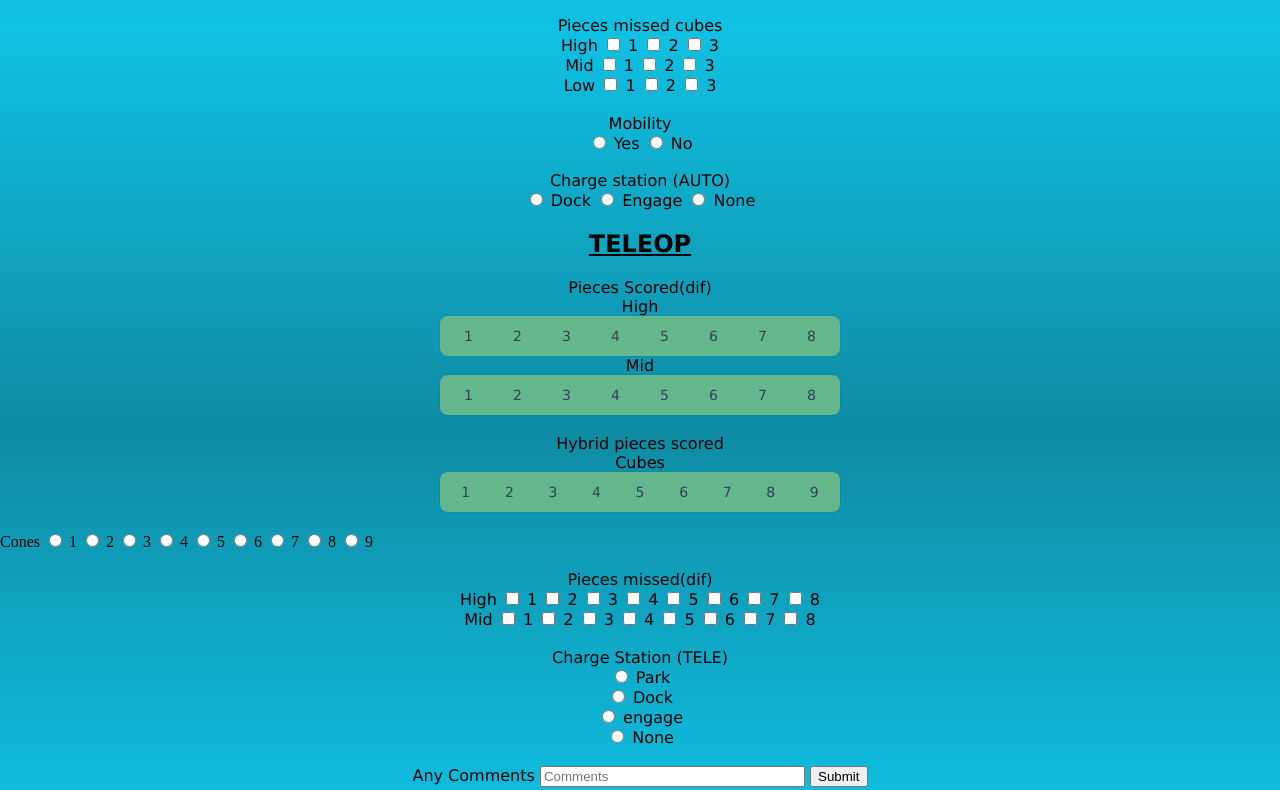
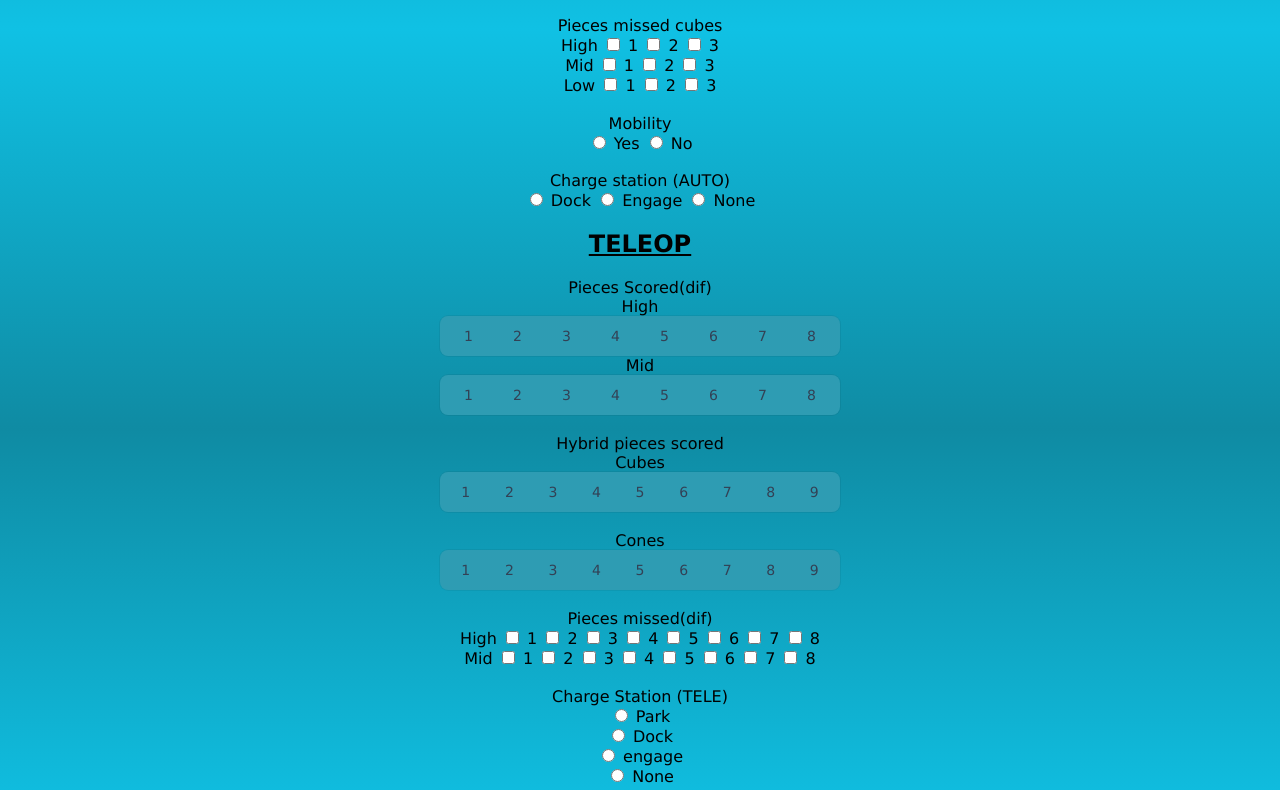
Before and after one commit to Nal3/robotics-scouting-app, a plain HTML site: page robotics_fornt/index.html in a window 1280 px wide. Shown: the part 1171-1961 px from the top of the page. Drawn offline with Linux system fonts and the light colour scheme.

Commit message:
Cones is connected to cubes

```diff
--- a/robotics_fornt/index.html
+++ b/robotics_fornt/index.html
@@ -99,7 +99,7 @@ style="background-image: linear-gradient(#0f8ba3,#10c1e4,#0f8ba3);"
                 </label>
 
                 <label for="No show" class="radio">
-                    <input type="radio" name="entry.55067001" id="NoShowButton" value="No show">
+                    <input type="radio" name="entry.55067001" id="No show" value="No show">
                     <span class="name">No show</span>
                 </label>
             </div>
@@ -109,7 +109,8 @@ style="background-image: linear-gradient(#0f8ba3,#10c1e4,#0f8ba3);"
 
             <h2
                 style="text-align: center; font-family: 'Lucida Sans', 'Lucida Sans Regular', 'Lucida Grande', 'Lucida Sans Unicode', Geneva, Verdana, sans-serif;">
-                <u> Auto</u></h2>
+                <u> Auto</u>
+            </h2>
 
         </div>
 
@@ -382,7 +383,8 @@ style="background-image: linear-gradient(#0f8ba3,#10c1e4,#0f8ba3);"
 
         <h2
             style="text-align: center; font-family: 'Lucida Sans', 'Lucida Sans Regular', 'Lucida Grande', 'Lucida Sans Unicode', Geneva, Verdana, sans-serif;">
-            <u> TELEOP </u> </h2>
+            <u> TELEOP </u>
+        </h2>
 
         <div
             style="text-align: center; font-family: 'Lucida Sans', 'Lucida Sans Regular', 'Lucida Grande', 'Lucida Sans Unicode', Geneva, Verdana, sans-serif;">
@@ -482,76 +484,104 @@ style="background-image: linear-gradient(#0f8ba3,#10c1e4,#0f8ba3);"
 
             <label>Cubes</label>
 
-            <div class="wrapp">
+            <div class="wrappp">
                 <label for="1" class="radio">
-                    <input type="radio" id="radio-1" name="entry.877160649" value="1">
+                    <input type="checkbox" id="1" name="entry.877160649" value="1">
                     <span class="name">1</span>
                 </label>
 
                 <label for="2" class="radio">
-                    <input type="radio" id="radio-2" name="entry.877160649" value="2">
+                    <input type="checkbox" id="2" name="entry.877160649" value="2">
                     <span class="name">2</span>
                 </label>
 
                 <label for="3" class="radio">
-                    <input type="radio" id="radio-3" name="entry.877160649" value="3">
+                    <input type="checkbox" id="3" name="entry.877160649" value="3">
                     <span class="name">3</span>
                 </label>
 
                 <label for="4" class="radio">
-                    <input type="radio" id="radio-4" name="entry.877160649" value="4">
+                    <input type="checkbox" id="4" name="entry.877160649" value="4">
                     <span class="name">4</span>
                 </label>
 
                 <label for="5" class="radio">
-                    <input type="radio" id="radio-5" name="entry.877160649" value="5">
+                    <input type="checkbox" id="5" name="entry.877160649" value="5">
                     <span class="name">5</span>
                 </label>
 
                 <label for="6" class="radio">
-                    <input type="radio" id="radio-6" name="entry.877160649" value="6">
+                    <input type="checkbox" id="6" name="entry.877160649" value="6">
                     <span class="name">6</span>
                 </label>
 
                 <label for="7" class="radio">
-                    <input type="radio" id="radio-7" name="entry.877160649" value="7">
+                    <input type="checkbox" id="7" name="entry.877160649" value="7">
                     <span class="name">7</span>
                 </label>
 
                 <label for="8" class="radio">
-                    <input type="radio" id="radio-8" name="entry.877160649" value="8">
+                    <input type="checkbox" id="8" name="entry.877160649" value="8">
                     <span class="name">8</span>
                 </label>
 
                 <label for="9" class="radio">
-                    <input type="radio" id="radio-9" name="entry.877160649" value="9">
+                    <input type="checkbox" id="9" name="entry.877160649" value="9">
                     <span class="name">9</span>
                 </label>
             </div>
 
             <br>
 
+
+        <label style="text-align: center;">Cones</label>
+        <div class="wrapp">
+
+            <label for="1" class="radio">
+                <input type="radio" id="entry.1753368358" name="entry.1753368358" value="1">
+                <span class="name">1</span>
+            </label>
+
+            <label for="2" class="radio">
+                <input type="radio" id="entry.1753368358" name="entry.1753368358" value="2">
+                <span class="name">2</span>
+            </label>
+
+            <label for="3" class="radio">
+                <input type="radio" id="entry.1753368358" name="entry.1753368358" value="3">
+                <span class="name">3</span>
+            </label>
+
+            <label for="4" class="radio">
+                <input type="radio" id="entry.1753368358" name="entry.1753368358" value="4">
+                <span class="name">4</span>
+            </label>
+
+            <label for="5" class="radio">
+                <input type="radio" id="entry.1753368358" name="entry.1753368358" value="5">
+                <span class="name">5</span>
+            </label>
+
+            <label for="6" class="radio">
+                <input type="radio" id="entry.1753368358" name="entry.1753368358" value="6">
+                <span class="name">6</span>
+            </label>
+
+            <label for="7" class="radio">
+                <input type="radio" id="entry.1753368358" name="entry.1753368358" value="7">
+                <span class="name">7</span>
+            </label>
+
+            <label for="8" class="radio">
+                <input type="radio" id="entry.1753368358" name="entry.1753368358" value="8">
+                <span class="name">8</span>
+            </label>
+
+            <label for="9" class="radio">
+                <input type="radio" id="entry.1753368358" name="entry.1753368358" value="9">
+                <span class="name">9</span>
+            </label> <br>
         </div>
-        <label>Cones
-            <input type="radio" id="entry.1753368358" name="entry.1753368358" value="1">
-            <label for="1">1</label>
-            <input type="radio" id="entry.1753368358" name="entry.1753368358" value="2">
-            <label for="1">2</label>
-            <input type="radio" id="entry.1753368358" name="entry.1753368358" value="3">
-            <label for="3">3</label>
-            <input type="radio" id="entry.1753368358" name="entry.1753368358" value="4">
-            <label for="4">4</label>
-            <input type="radio" id="entry.1753368358" name="entry.1753368358" value="5">
-            <label for="5">5</label>
-            <input type="radio" id="entry.1753368358" name="entry.1753368358" value="6">
-            <label for="6">6</label>
-            <input type="radio" id="entry.1753368358" name="entry.1753368358" value="7">
-            <label for="7">7</label>
-            <input type="radio" id="entry.1753368358" name="entry.1753368358" value="8">
-            <label for="8">8</label>
-            <input type="radio" id="entry.1753368358" name="entry.1753368358" value="9">
-            <label for="9">9</label> <br>
-        </label>
         </div>
 
 
--- a/robotics_fornt/style.css
+++ b/robotics_fornt/style.css
@@ -45,7 +45,7 @@ body{
     display: flex;
     flex-wrap: wrap;
     border-radius: 0.5rem;
-    background-color: #64b68d;
+    background-color: #2e9cb3;
     box-sizing: border-box;
     box-shadow: 0 0 0px 1px rgba(0, 0, 0, 0.06);
     padding: 0.25rem;
@@ -92,7 +92,7 @@ body{
 }
 
 .wrapp .radio input:checked + .name {
-    background-color: #fff;
+    background-color: #d1d1d1;
     font-weight: 800;
 }
 
@@ -101,7 +101,7 @@ body{
     display: flex;
     flex-wrap: wrap;
     border-radius: 0.5rem;
-    background-color: #64b68d;
+    background-color: #2e9cb3;
     box-sizing: border-box;
     box-shadow: 0 0 0px 1px rgba(0, 0, 0, 0.06);
     padding: 0.25rem;
@@ -133,9 +133,10 @@ body{
 }
 
 .wrappp .radio input:checked + .name {
-    background-color: #fff;
+    background-color: #d1d1d1;
     font-weight: 800;
 }
+
 
 .inputField {
     border-radius: 5px;
```
